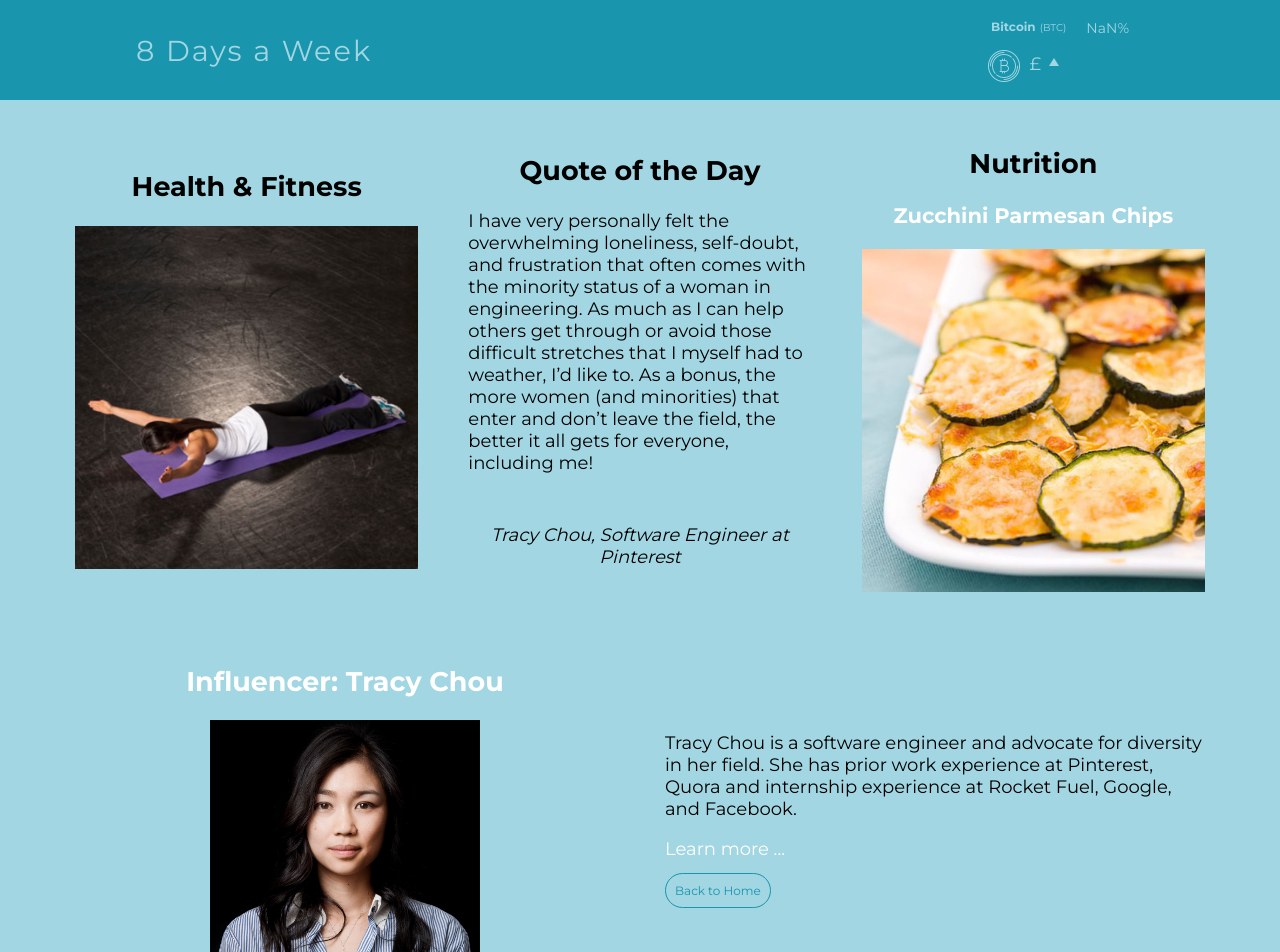
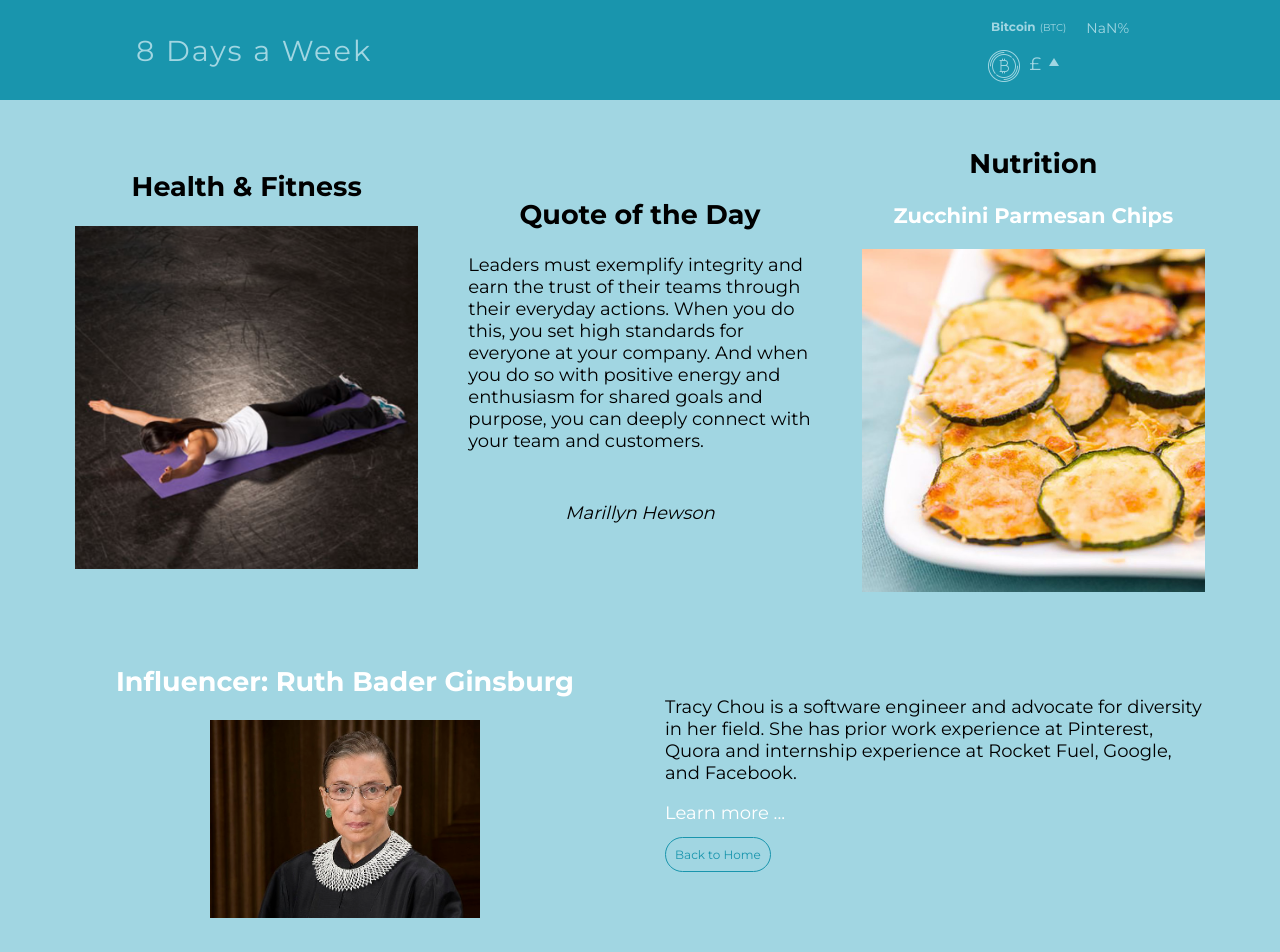
Before and after one commit to kodiri/8-days-a-week, a React (Create React App) app: page /#/eighth in a window 1280 px wide. Shown: the top 952 px of the page. Built offline with nearby package versions, Linux system fonts and the light colour scheme; no server answers.

Commit message:
pictures, quotes, and link to fitness added for each days (#56)
* changes were made on photos of women in tech

* url added to getExercises

* home button added for each day

* url for each fitness was added

* quotes were added for each days

* photos of influicers added for each day

```diff
--- a/src/frontend/Details/Details.css
+++ b/src/frontend/Details/Details.css
@@ -54,6 +54,9 @@ body {
   background-color: #1995AD;
   color: #fff;
 }
+.overlay {
+  display: none;
+}
 
 @media only screen and (min-width: 991px) {
   .details-container {
--- a/src/frontend/Details/Details.js
+++ b/src/frontend/Details/Details.js
@@ -27,7 +27,7 @@ export default class Details extends Component {
 					<div className='details-container'>
 						<div className='details-box'>
 							<h2 className='details-title details-center-text'>Health & Fitness</h2>
-							<a href={day.fitness.link} alt='link to fitness'>
+							<a href={day.fitness.url} alt='link to fitness' target='_blank' rel='noreferrer noopener'>
 							<img className='details-img' src={day.fitness.picture} alt={day.fitness.alt} />
 							</a>
 						</div>
--- a/src/frontend/getDays/getDays.js
+++ b/src/frontend/getDays/getDays.js
@@ -4,11 +4,12 @@ export default function getDays() {
       id: 'monday',
       fitness: {
         picture: require('./fitness/posture.png'),
-        alt: "posture"
+        alt: "posture",
+        url:'https://www.acefitness.org/education-and-resources/lifestyle/blog/6593/top-25-at-home-exercises'
       },
       quote: {
-        quote: "I have very personally felt the overwhelming loneliness, self-doubt, and frustration that often comes with the minority status of a woman in engineering. As much as I can help others get through or avoid those difficult stretches that I myself had to weather, I’d like to. As a bonus, the more women (and minorities) that enter and don’t leave the field, the better it all gets for everyone, including me!",
-        quoter: "Tracy Chou, Software Engineer at Pinterest"
+        quote: "Work hard for what you want because it won't come to you without a fight. You have to be strong and courageous and know that you can do anything you put your mind to. If somebody puts you down or criticizes you, just keep on believing in yourself and turn it into something positive.",
+        quoter: "Leah LaBelle"
       },
       food: {
         name: "Creamy Avocado Dip",
@@ -17,10 +18,10 @@ export default function getDays() {
         url: "https://www.delish.com/cooking/recipe-ideas/recipes/a45365/creamy-avocado-dip-recipe/"
       },
       influencer: {
-        name: "Tracy Chou",
-        picture: require('./influencers/tracyChou.png'),
+        name: "Grace Hopper",
+        picture: require('./influencers/GraceHopper.jpg'),
         alt: "Tracy Chou",
-        url: "https://en.wikipedia.org/wiki/Tracy_Chou"
+        url: ''
       },
       bio: {
         bio: "Tracy Chou is a software engineer and advocate for diversity in her field. She has prior work experience at Pinterest, Quora and internship experience at Rocket Fuel, Google, and Facebook.",
@@ -31,11 +32,12 @@ export default function getDays() {
       id: 'tuesday',
       fitness: {
         picture: require('./fitness/plank.jpg'),
-        alt: "plank"
+        alt: "plank",
+        url:'https://www.livestrong.com/article/145556-exercises-to-improve-push-ups/'
       },
       quote: {
-        quote: "I have very personally felt the overwhelming loneliness, self-doubt, and frustration that often comes with the minority status of a woman in engineering. As much as I can help others get through or avoid those difficult stretches that I myself had to weather, I’d like to. As a bonus, the more women (and minorities) that enter and don’t leave the field, the better it all gets for everyone, including me!",
-        quoter: "Tracy Chou, Software Engineer at Pinterest"
+        quote: "I think that life is difficult. People have challenges. Family members get sick, people get older, you don't always get the job or the promotion that you want. You have conflicts in your life. And really, life is about your resilience and your ability to go through your life and all of the ups and downs with a positive attitude. ",
+        quoter: "Jennifer Hyman"
       },
       food: {
         name: "Caprese Avocado Toast",
@@ -44,9 +46,9 @@ export default function getDays() {
         url: "https://www.delish.com/cooking/recipe-ideas/recipes/a53555/greek-avocado-toast-recipe/"
       },
       influencer: {
-        name: "Tracy Chou",
-        picture: require('./influencers/tracyChou.png'),
-        alt: "Tracy Chou",
+        name:'Ellen Ullman',
+        picture: require('./influencers/UllmanEllen.jpg'),
+        alt: "Ellen Ullman",
         url: "https://en.wikipedia.org/wiki/Tracy_Chou"
       },
       bio: {
@@ -58,11 +60,12 @@ export default function getDays() {
       id: 'wednesday',
       fitness: {
         picture: require('./fitness/push-up.jpg'),
-        alt: "push-up"
+        alt: "push-up",
+        url:'https://www.stylecraze.com/articles/sit-up-exercises-and-their-benefits/#gref'
       },
       quote: {
-        quote: "I have very personally felt the overwhelming loneliness, self-doubt, and frustration that often comes with the minority status of a woman in engineering. As much as I can help others get through or avoid those difficult stretches that I myself had to weather, I’d like to. As a bonus, the more women (and minorities) that enter and don’t leave the field, the better it all gets for everyone, including me!",
-        quoter: "Tracy Chou, Software Engineer at Pinterest"
+        quote: "Successful people maintain a positive focus in life no matter what is going on around them. They stay focused on their past successes rather than their past failures, and on the next action steps they need to take to get them closer to the fulfillment of their goals rather than all the other distractions that life presents to them. ",
+        quoter: 'Jack Canfield'
       },
       food: {
         name: "Donut Apples",
@@ -71,9 +74,9 @@ export default function getDays() {
         url: "https://www.delish.com/cooking/recipe-ideas/recipes/a52053/donut-apples-recipe/"
       },
       influencer: {
-        name: "Tracy Chou",
-        picture: require('./influencers/tracyChou.png'),
-        alt: "Tracy Chou",
+        name: "Sheryl Sandberg",
+        picture: require('./influencers/SherylSandberg.jpg'),
+        alt: "Sheryl Sandberg",
         url: "https://en.wikipedia.org/wiki/Tracy_Chou"
       },
       bio: {
@@ -85,11 +88,12 @@ export default function getDays() {
       id: 'thursday',
       fitness: {
         picture: require('./fitness/sit-up.jpg'),
-        alt: "sit-up"
+        alt: "sit-up",
+        url:'https://www.nhs.uk/live-well/exercise/10-minute-home-cardio-workout/'
       },
       quote: {
-        quote: "I have very personally felt the overwhelming loneliness, self-doubt, and frustration that often comes with the minority status of a woman in engineering. As much as I can help others get through or avoid those difficult stretches that I myself had to weather, I’d like to. As a bonus, the more women (and minorities) that enter and don’t leave the field, the better it all gets for everyone, including me!",
-        quoter: "Tracy Chou, Software Engineer at Pinterest"
+        quote: "Your attitude is like a box of crayons that color your world. Constantly color your picture gray, and your picture will always be bleak. Try adding some bright colors to the picture by including humor, and your picture begins to lighten up.",
+        quoter: 'Allen Klein'
       },
       food: {
         name: "Cucumber Sushi",
@@ -98,9 +102,9 @@ export default function getDays() {
         url: "https://www.delish.com/cooking/recipe-ideas/recipes/a58629/cucumber-sushi-recipe/"
       },
       influencer: {
-        name: "Tracy Chou",
-        picture: require('./influencers/tracyChou.png'),
-        alt: "Tracy Chou",
+        name: "Ada Lovelace",
+        picture: require('./influencers/AdaLovelace.jpg'),
+        alt: "Ada Lovelace",
         url: "https://en.wikipedia.org/wiki/Tracy_Chou"
       },
       bio: {
@@ -112,11 +116,12 @@ export default function getDays() {
       id: 'friday',
       fitness: {
         picture: require('./fitness/pullAparts.jpg'),
-        alt: "squats"
+        alt: "squats",
+        url:'https://www.telegraph.co.uk/health-fitness/body/10-essential-yoga-poses-beginners/'
       },
       quote: {
-        quote: "I have very personally felt the overwhelming loneliness, self-doubt, and frustration that often comes with the minority status of a woman in engineering. As much as I can help others get through or avoid those difficult stretches that I myself had to weather, I’d like to. As a bonus, the more women (and minorities) that enter and don’t leave the field, the better it all gets for everyone, including me!",
-        quoter: "Tracy Chou, Software Engineer at Pinterest"
+        quote: "I realized that if my thoughts immediately affect my body, I should be careful about what I think. Now if I get angry, I ask myself why I feel that way. If I can find the source of my anger, I can turn that negative energy into something positive. ",
+        quoter: 'Yoko Ono'
       },
       food: {
         name: "Greek Feta Dip",
@@ -125,9 +130,9 @@ export default function getDays() {
         url: "https://www.delish.com/cooking/recipe-ideas/recipes/a50968/greek-feta-dip-recipe/"
       },
       influencer: {
-        name: "Tracy Chou",
-        picture: require('./influencers/tracyChou.png'),
-        alt: "Tracy Chou",
+        name: "Margaret Hamilton",
+        picture: require('./influencers/MargaretHamilton.jpg'),
+        alt: "Margaret Hamilton",
         url: "https://en.wikipedia.org/wiki/Tracy_Chou"
       },
       bio: {
@@ -139,11 +144,12 @@ export default function getDays() {
       id: 'saturday',
       fitness: {
         picture: require('./fitness/star-jump.jpg'),
-        alt: "star-jump"
+        alt: "star-jump",
+        url:'https://www.nerdfitness.com/blog/strength-training-101-how-to-squat-properly/'
       },
       quote: {
-        quote: "I have very personally felt the overwhelming loneliness, self-doubt, and frustration that often comes with the minority status of a woman in engineering. As much as I can help others get through or avoid those difficult stretches that I myself had to weather, I’d like to. As a bonus, the more women (and minorities) that enter and don’t leave the field, the better it all gets for everyone, including me!",
-        quoter: "Tracy Chou, Software Engineer at Pinterest"
+        quote: "Stop saying these negative things about yourself. Look in the mirror and find something about yourself that's positive and celebrate that!",
+        quoter: 'Tyra Banks'
       },
       food: {
         name: "Creamy Garlic Hummus",
@@ -152,9 +158,9 @@ export default function getDays() {
         url: "https://www.delish.com/cooking/recipe-ideas/a20089167/best-homemade-hummus-recipe/"
       },
       influencer: {
-        name: "Tracy Chou",
-        picture: require('./influencers/tracyChou.png'),
-        alt: "Tracy Chou",
+        name: "Susan Wojcicki",
+        picture: require('./influencers/SusanWojcicki.jpg'),
+        alt: "Susan Wojcicki",
         url: "https://en.wikipedia.org/wiki/Tracy_Chou"
       },
       bio: {
@@ -166,11 +172,12 @@ export default function getDays() {
       id: 'sunday',
       fitness: {
         picture: require('./fitness/yoga.jpg'),
-        alt: "yoga"
+        alt: "yoga",
+        url:'https://yurielkaim.com/push-up-variations/'
       },
       quote: {
-        quote: "I have very personally felt the overwhelming loneliness, self-doubt, and frustration that often comes with the minority status of a woman in engineering. As much as I can help others get through or avoid those difficult stretches that I myself had to weather, I’d like to. As a bonus, the more women (and minorities) that enter and don’t leave the field, the better it all gets for everyone, including me!",
-        quoter: "Tracy Chou, Software Engineer at Pinterest"
+        quote: "You are the sum total of everything you've ever seen, heard, eaten, smelled, been told, forgot - it's all there. Everything influences each of us, and because of that I try to make sure that my experiences are positive",
+        quoter:'Maya Angelou'
       },
       food: {
         name: "Ricotta-Honey Toast with Berries",
@@ -179,9 +186,9 @@ export default function getDays() {
         url: "https://www.delish.com/cooking/recipe-ideas/recipes/a45367/ricotta-honey-toast-with-berries-recipe/"
       },
       influencer: {
-        name: "Tracy Chou",
-        picture: require('./influencers/tracyChou.png'),
-        alt: "Tracy Chou",
+        name: "Virginia Marie",
+        picture: require('./influencers/VirginiaMarie.jpg'),
+        alt: "Virginia Marie",
         url: "https://en.wikipedia.org/wiki/Tracy_Chou"
       },
       bio: {
@@ -193,11 +200,12 @@ export default function getDays() {
       id: 'eighth',
       fitness: {
         picture: require('./fitness/yPrones.png'),
-        alt: "posture"
+        alt: "posture",
+        url:'https://www.keepinspiring.me/10-simple-exercises-to-improve-posture/'
       },
       quote: {
-        quote: "I have very personally felt the overwhelming loneliness, self-doubt, and frustration that often comes with the minority status of a woman in engineering. As much as I can help others get through or avoid those difficult stretches that I myself had to weather, I’d like to. As a bonus, the more women (and minorities) that enter and don’t leave the field, the better it all gets for everyone, including me!",
-        quoter: "Tracy Chou, Software Engineer at Pinterest"
+        quote: "Leaders must exemplify integrity and earn the trust of their teams through their everyday actions. When you do this, you set high standards for everyone at your company. And when you do so with positive energy and enthusiasm for shared goals and purpose, you can deeply connect with your team and customers. ",
+        quoter: 'Marillyn Hewson'
       },
       food: {
         name: "Zucchini Parmesan Chips",
@@ -206,9 +214,9 @@ export default function getDays() {
         url: "https://www.delish.com/cooking/recipe-ideas/recipes/a54806/zucchini-cheesy-bread-recipe/"
       },
       influencer: {
-        name: "Tracy Chou",
-        picture: require('./influencers/tracyChou.png'),
-        alt: "Tracy Chou",
+        name: "Ruth Bader Ginsburg",
+        picture: require('./influencers/RuthBaderGinsburg.jpg'),
+        alt: "Ruth Bader Ginsburg",
         url: "https://en.wikipedia.org/wiki/Tracy_Chou"
       },
       bio: {
```
